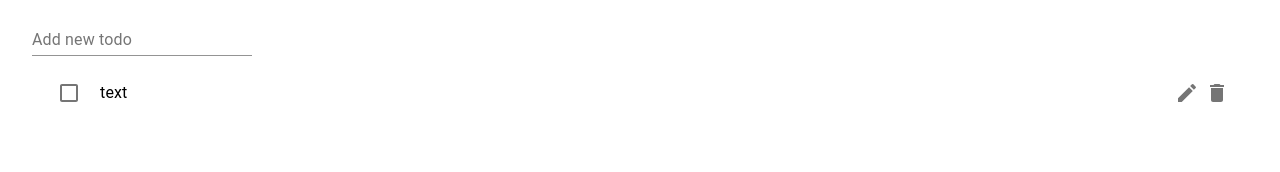
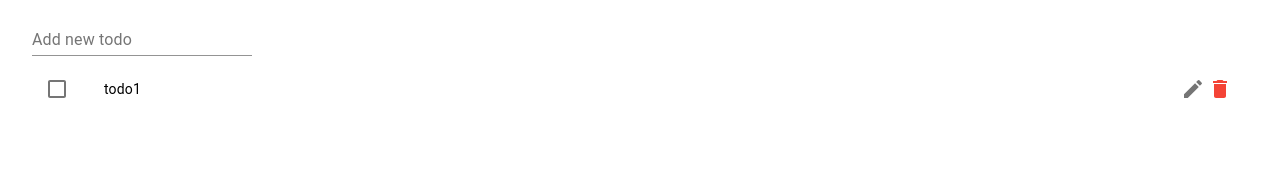
Before and after one commit to pavel-grebeniuk/todo-react-ts, a React (Create React App) app: page / in a window 1280 px wide. Shown: the top 172 px of the page. Built offline with nearby package versions, Linux system fonts and the light colour scheme.

Commit message:
add reducer

```diff
--- a/package.json
+++ b/package.json
@@ -12,10 +12,14 @@
     "@types/node": "^12.0.0",
     "@types/react": "^16.9.0",
     "@types/react-dom": "^16.9.0",
+    "@types/react-redux": "^7.1.9",
     "json-server": "^0.16.1",
     "react": "^16.13.1",
     "react-dom": "^16.13.1",
+    "react-redux": "^7.2.1",
     "react-scripts": "3.4.3",
+    "redux": "^4.0.5",
+    "redux-saga": "^1.1.3",
     "typescript": "~3.7.2"
   },
   "scripts": {
--- a/src/components/TodoItem.tsx
+++ b/src/components/TodoItem.tsx
@@ -1,48 +1,48 @@
 import * as React from "react";
-import {Checkbox, Grid, IconButton, Typography} from "@material-ui/core";
-import {createStyles, makeStyles, Theme} from "@material-ui/core/styles";
+import ListItem from "@material-ui/core/ListItem";
+import ListItemIcon from "@material-ui/core/ListItemIcon";
+import ListItemSecondaryAction from "@material-ui/core/ListItemSecondaryAction";
+import ListItemText from "@material-ui/core/ListItemText";
+import Checkbox from "@material-ui/core/Checkbox";
+import IconButton from "@material-ui/core/IconButton";
 import DeleteIcon from "@material-ui/icons/Delete";
 import EditIcon from "@material-ui/icons/Edit";
-import ListItem from "@material-ui/core/ListItem";
+import {Todo} from "../redux/types/todoTypes";
 
+type TodoProps = {
+  todo: Todo,
+  onRemove: (id: number) => void,
+  onCheckCompleted: (id: number) => void,
+}
 
-const useStyles = makeStyles((theme: Theme) =>
-  createStyles({
-    text: {
-      flexGrow: 1,
-      padding: "0 10px"
-    },
-  }),
-);
+export const TodoItem: React.FC<TodoProps> = (
+  {todo, onRemove, onCheckCompleted}: TodoProps): React.ReactElement => {
+  const {text, completed, id} = todo;
 
-
-export const TodoItem: React.FC = () => {
-  const classes = useStyles();
   return (
-    <ListItem button>
-      <Grid container alignItems="center" justify="space-between">
-        <Grid item>
-          <Checkbox
-            color="primary"
-            inputProps={{"aria-label": "secondary checkbox"}}
-          />
-        </Grid>
-        <Grid item className={classes.text}>
-          <Typography>
-            text
-          </Typography>
-        </Grid>
-        <Grid item>
-          <IconButton aria-label="edit" size='small'>
-            <EditIcon/>
-          </IconButton>
-        </Grid>
-        <Grid item>
-          <IconButton aria-label="delete" size='small'>
-            <DeleteIcon/>
-          </IconButton>
-        </Grid>
-      </Grid>
+    <ListItem dense button>
+      <ListItemIcon>
+        <Checkbox
+          // checked={completed}
+          edge="start"
+          tabIndex={-1}
+          disableRipple
+          onChange={() => onCheckCompleted(id)}
+        />
+      </ListItemIcon>
+      <ListItemText primary={text}/>
+      <ListItemSecondaryAction>
+        <IconButton edge="end" aria-label="edit" size="small">
+          <EditIcon/>
+        </IconButton>
+        <IconButton edge="end"
+                    aria-label="delete"
+                    size="small"
+                    onClick={() => onRemove(id)}
+        >
+          <DeleteIcon color='error'/>
+        </IconButton>
+      </ListItemSecondaryAction>
     </ListItem>
   );
 };
--- a/src/components/TodoList.tsx
+++ b/src/components/TodoList.tsx
@@ -2,17 +2,29 @@ import * as React from "react";
 import List from "@material-ui/core/List";
 import {createStyles, makeStyles, Theme} from "@material-ui/core/styles";
 import {TodoItem} from "./TodoItem";
+import {Todo} from "../redux/types/todoTypes";
 
 
 const useStyles = makeStyles((theme: Theme) =>
   createStyles({}),
 );
 
-export const TodoList: React.FC = () => {
+type TodoListProps = {
+  todos: Todo[],
+  onRemove: (id: number) => void,
+  onCheckCompleted: (id: number) => void,
+}
+
+export const TodoList: React.FC<TodoListProps> = (props: TodoListProps): React.ReactElement => {
+  const {todos, onRemove, onCheckCompleted} = props;
   const classes = useStyles();
   return (
     <List component="nav">
-      <TodoItem/>
+      <TodoItem
+        todo={todos[0]}
+        onCheckCompleted={onCheckCompleted}
+        onRemove={onRemove}
+      />
     </List>
   );
 };
--- a/src/components/TodoPage.tsx
+++ b/src/components/TodoPage.tsx
@@ -4,10 +4,24 @@ import {CreateTodo} from "../CreateTodo";
 import {Container} from "@material-ui/core";
 
 export const TodoPage: React.FC = () => {
+  const todos = [
+    {
+      id: 1,
+      text: "todo1",
+      completed: false
+    }
+  ];
+  const onRemove = () => {
+
+  };
+  const onCheckCompleted = () => {
+
+  };
+
   return (
     <Container>
       <CreateTodo/>
-      <TodoList/>
+      <TodoList {...{todos, onRemove, onCheckCompleted}}/>
     </Container>
   );
 };
--- a/src/index.tsx
+++ b/src/index.tsx
@@ -1,16 +1,17 @@
-import * as React from 'react';
-import * as ReactDOM from 'react-dom';
-import {App} from './components/App';
-import * as serviceWorker from './serviceWorker';
+import * as React from "react";
+import * as ReactDOM from "react-dom";
+import {App} from "./components/App";
+import * as serviceWorker from "./serviceWorker";
+import {Provider} from "react-redux";
+import {store} from "./redux/store";
 
 ReactDOM.render(
   <React.StrictMode>
-    <App />
+    <Provider store={store}>
+      <App/>
+    </Provider>
   </React.StrictMode>,
-  document.getElementById('root')
+  document.getElementById("root")
 );
 
-// If you want your app to work offline and load faster, you can change
-// unregister() to register() below. Note this comes with some pitfalls.
-// Learn more about service workers: https://bit.ly/CRA-PWA
 serviceWorker.unregister();
--- /dev/null
+++ b/src/redux/actions/todoAction.ts
@@ -0,0 +1,26 @@
+import {Todo, TodosActionType} from "../types/todoTypes";
+
+export const FETCH_TODOS_START = "FETCH_TODOS_START";
+export const FETCH_TODOS_SUCCESS = "FETCH_TODOS_SUCCESS";
+export const FETCH_TODOS_ERROR = "FETCH_TODOS_ERROR";
+
+
+export const fetchStart = (): TodosActionType => {
+  return {
+    type: FETCH_TODOS_START
+  };
+};
+
+export const fetchData = (data: Array<Todo>): TodosActionType => {
+  return {
+    type: FETCH_TODOS_SUCCESS,
+    payload: data
+  };
+};
+
+export const fetchError = (error: string): TodosActionType => {
+  return {
+    type: FETCH_TODOS_ERROR,
+    payload: error
+  };
+};
--- /dev/null
+++ b/src/redux/reducers/rootReducer.ts
@@ -0,0 +1,7 @@
+import {combineReducers} from "redux";
+import {todoReducer} from "./todoReducer";
+
+
+export const rootReducer = combineReducers(
+  {todo: todoReducer}
+);
--- /dev/null
+++ b/src/redux/reducers/todoReducer.ts
@@ -0,0 +1,34 @@
+import {TodosActionType, todosState} from "../types/todoTypes";
+import {
+  FETCH_TODOS_ERROR,
+  FETCH_TODOS_START,
+  FETCH_TODOS_SUCCESS
+} from "../actions/todoAction";
+
+const initialState: todosState = {
+  entities: []
+};
+
+export const todoReducer = (state = initialState,
+                            action: TodosActionType): todosState => {
+  switch (action.type) {
+
+    case FETCH_TODOS_START:
+      return {
+        ...state,
+      };
+
+    case FETCH_TODOS_SUCCESS:
+      return {
+        ...state, entities: action.payload
+      };
+
+    case FETCH_TODOS_ERROR:
+      return {
+        ...state,
+      };
+
+    default:
+      return state;
+  }
+};
--- /dev/null
+++ b/src/redux/sagas/rootSaga.ts
@@ -0,0 +1,3 @@
+export default function* rootSaga() {
+
+}
--- /dev/null
+++ b/src/redux/store.ts
@@ -0,0 +1,18 @@
+import {applyMiddleware, compose, createStore} from "redux";
+import createSagaMiddleware from "redux-saga";
+import {rootReducer} from "./reducers/rootReducer";
+import rootSaga from "./sagas/rootSaga";
+
+declare global {
+  interface Window {
+    __REDUX_DEVTOOLS_EXTENSION_COMPOSE__?: typeof compose;
+  }
+}
+
+const composeEnhancers = window.__REDUX_DEVTOOLS_EXTENSION_COMPOSE__ || compose;
+
+const sagaMiddleware = createSagaMiddleware();
+
+export const store = createStore(rootReducer, composeEnhancers(applyMiddleware(sagaMiddleware)));
+
+sagaMiddleware.run(rootSaga);
--- /dev/null
+++ b/src/redux/types/todoTypes.ts
@@ -0,0 +1,34 @@
+import {
+  FETCH_TODOS_ERROR,
+  FETCH_TODOS_START,
+  FETCH_TODOS_SUCCESS
+} from "../actions/todoAction";
+
+export interface todosState {
+  readonly entities: Array<Todo>
+}
+
+export interface Todo {
+  id: number;
+  text: string;
+  completed: boolean;
+}
+
+interface FetchTodosSuccessAction {
+  type: typeof FETCH_TODOS_SUCCESS
+  payload: Array<Todo>
+}
+
+interface FetchTodosStartAction {
+  type: typeof FETCH_TODOS_START
+}
+
+interface FetchTodosErrorAction {
+  type: typeof FETCH_TODOS_ERROR
+  payload: string
+}
+
+export type TodosActionType =
+  FetchTodosSuccessAction
+  | FetchTodosStartAction
+  | FetchTodosErrorAction
```
Also changed, not shown: src/redux/types/rootTypes.ts (added, +12 -0 lines), 1 other file (tests, documents, lock files or other folders).
